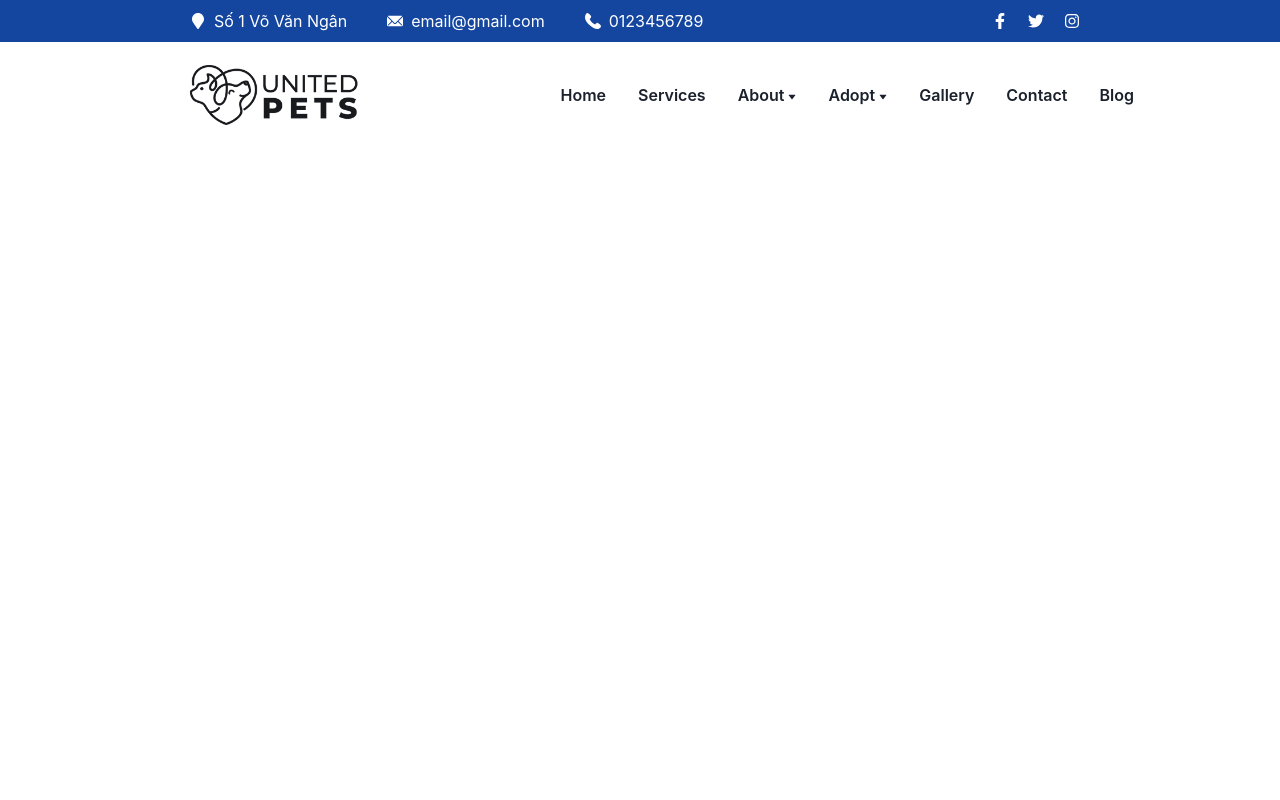
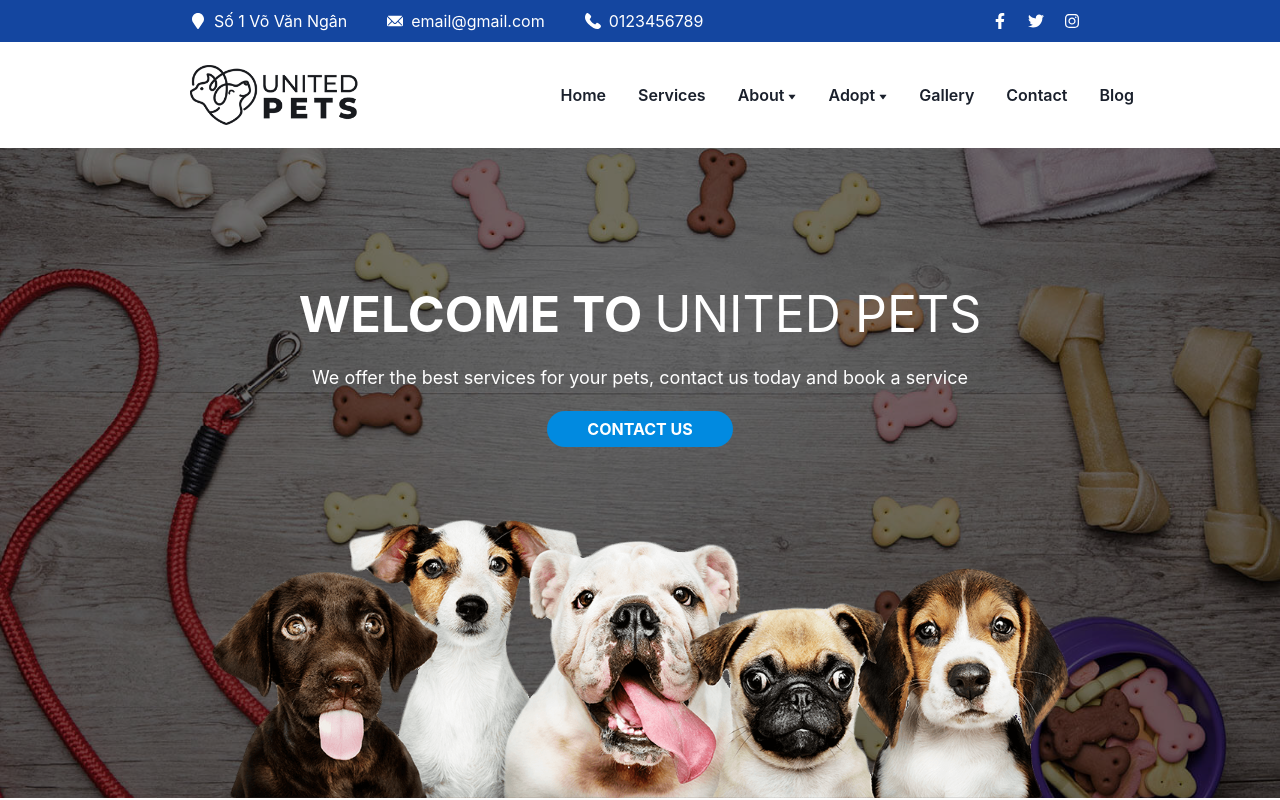
Before and after one commit to AnthonyducDuong/Object-Oriented-Software-Design, a React (Create React App) app in the folder frontend/: page / in a window 1280 px wide. Built offline with nearby package versions, Linux system fonts and the light colour scheme.

Commit message:
feature: fix about and contact

```diff
--- a/frontend/src/constants/images.js
+++ b/frontend/src/constants/images.js
@@ -6,7 +6,8 @@ import AdoptCart from '../assets/adoptcart.png'
 import AdoptPet from '../assets/adoption1.jpg'
 import SideBar from '../assets/aboutsidebar.jpg'
 import AboutContent from '../assets/aboutContent.jpg'
-
+import BannerHome from '../assets/bannerhome.jpg'
+import BannerElement from '../assets/bannerelement.png'
 const IMAGES = {
     Logo,
     FooterBG,
@@ -16,6 +17,8 @@ const IMAGES = {
     AdoptPet,
     SideBar,
     AboutContent,
+    BannerHome,
+    BannerElement,
 }
 
 export default IMAGES
--- a/frontend/src/features/Home/Banner/index.jsx
+++ /dev/null
@@ -1,16 +0,0 @@
-import React from 'react';
-import PropTypes from 'prop-types';
-
-BannerHome.propTypes = {
-
-};
-
-function BannerHome(props) {
-    return (
-        <div>
-
-        </div>
-    );
-}
-
-export default BannerHome;
--- /dev/null
+++ b/frontend/src/features/Introduce/components/Banner/index.jsx
@@ -0,0 +1,121 @@
+import React from 'react';
+import PropTypes from 'prop-types';
+import { Container, Link, Text, Heading, Flex, Image } from '@chakra-ui/react'
+import { useNavigate } from 'react-router-dom';
+import { ChevronRightIcon } from '@chakra-ui/icons'
+import IMAGES from '../../../../constants/images';
+
+BannerHome.propTypes = {
+
+};
+
+function BannerHome(props) {
+
+    const navigate = useNavigate()
+    const handleNav = () => {
+        navigate("/Contact")
+    }
+
+    return (
+        <Container
+            margin='0'
+            padding='0'
+            maxWidth='100%'
+            width='auto'
+            backgroundImage={IMAGES.BannerHome}
+            height='650px'
+            marginTop='148px'
+            padding='64px 0'
+            backgroundRepeat='no-repeat'
+            backgroundPosition='center center'
+            position='relative'
+            backgroundSize='cover'
+            _after={{
+                background: 'rgba(0, 0, 0, 0.55) !important',
+                content: '""',
+                width: '100%',
+                height: '100%',
+                zIndex: '10',
+                top: '0',
+                left: '0',
+                position: 'absolute',
+            }}
+        >
+            <Container
+                margin='0 190px'
+                padding='0'
+                maxWidth='100%'
+                width='auto'
+                position='absolute'
+                bottom='0'
+                zIndex='11'
+            >
+                <Image
+                    src={IMAGES.BannerElement}
+                />
+            </Container>
+            <Flex
+                height='300px'
+                justifyContent='center'
+                alignItems='center'
+            >
+                <Container
+                    //margin='84px 60px 0'
+                    padding='60px'
+                    maxWidth='100%'
+                    width='auto'
+                    position='absolute'
+                    zIndex='11'
+                    textAlign='center'
+
+                >
+                    <Heading
+                        color='#fff'
+                        fontSize='50px'
+                        fontWeight='700'
+                        marginBottom='20px'
+                    >
+                        WELCOME TO {' '}
+                        <span
+                            style={{ fontWeight: '400' }}
+                        >
+                            UNITED PETS
+                        </span>
+                    </Heading>
+                    <Container
+                        maxWidth='100%'
+                        width='auto'
+                        margin='0'
+                        padding='0'
+                    >
+                        <Text
+                            fontSize='18px'
+                            color='#fff'
+                            marginBottom='26px'
+                        >
+                            We offer the best services for your pets, contact us today and book a service
+                        </Text>
+                        <Link
+                            textDecoration='none !important'
+                            padding='8px 40px'
+                            backgroundColor='#018AE0'
+                            borderRadius='20px'
+                            height='80px'
+                            color='#fff'
+                            fontSize='16px'
+                            fontWeight='700'
+                            _hover={{
+                                backgroundColor: '#1446A0'
+                            }}
+                            onClick={handleNav}
+                        >
+                            CONTACT US
+                        </Link>
+                    </Container>
+                </Container>
+            </Flex>
+        </Container >
+    );
+}
+
+export default BannerHome;
--- a/frontend/src/features/Contact/Content/index.jsx
+++ b/frontend/src/features/Introduce/components/ContentContact/index.jsx
@@ -3,7 +3,7 @@ import PropTypes from 'prop-types';
 import { Container, Flex, Heading, Text, List, ListItem, Input, Textarea, Button } from '@chakra-ui/react';
 import { EmailIcon, PhoneIcon } from '@chakra-ui/icons';
 import { FaMapMarker } from "react-icons/fa";
-import Map from '../../../components/Map';
+import Map from '../../../../components/Map';
 
 ContentContact.propTypes = {
 
--- a/frontend/src/features/About/pages/Main/index.jsx
+++ b/frontend/src/features/Introduce/pages/About/index.jsx
@@ -3,7 +3,7 @@ import PropTypes from 'prop-types';
 import Header from '../../../../components/header'
 import Banner from '../../../../components/Banner';
 import { Container, Flex } from '@chakra-ui/layout';
-import Content from '../../components/Content';
+import Content from '../../components/ContentAbout';
 import SideBar from '../../../../components/SideBar'
 import SliderAbout from '../../components/Slider';
 import AccordionAbout from '../../components/Accordion';
--- a/frontend/src/features/Contact/pages/Main/index.jsx
+++ b/frontend/src/features/Introduce/pages/Contact/index.jsx
@@ -5,7 +5,7 @@ import Map from '../../../../components/Map'
 import NewsLetter from '../../../../components/NewsLetter';
 import Footer from '../../../../components/Footer';
 import Banner from '../../../../components/Banner';
-import ContentContact from '../../Content'
+import ContentContact from '../../components/ContentContact'
 
 Contact.propTypes = {
 
--- a/frontend/src/features/Home/index.jsx
+++ b/frontend/src/features/Introduce/pages/Home/index.jsx
@@ -1,9 +1,9 @@
 import React from 'react';
 import PropTypes from 'prop-types';
-import Header from '../../components/header';
-import Banner from '../../components/Banner';
+import Header from '../../../../components/header';
+import Banner from '../../../../components/Banner';
 import { Outlet } from 'react-router';
-import BannerHome from './Banner';
+import BannerHome from '../../components/Banner';
 
 HomePage.propTypes = {
 
```
Also changed, not shown: frontend/src/App.js (+3 -6 lines), frontend/src/assets/bannerelement.png (added), frontend/src/assets/bannerhome.jpg (added), frontend/src/features/Introduce/components/Accordion/index.jsx (renamed from frontend/src/features/About/components/Accordion/index.jsx), frontend/src/features/Introduce/components/ContentAbout/index.jsx (renamed from frontend/src/features/About/components/Content/index.jsx), frontend/src/features/Introduce/components/Slider/SliderAbout.scss (renamed from frontend/src/features/About/components/Slider/SliderAbout.scss), frontend/src/features/Introduce/components/Slider/index.jsx (renamed from frontend/src/features/About/components/Slider/index.jsx).
